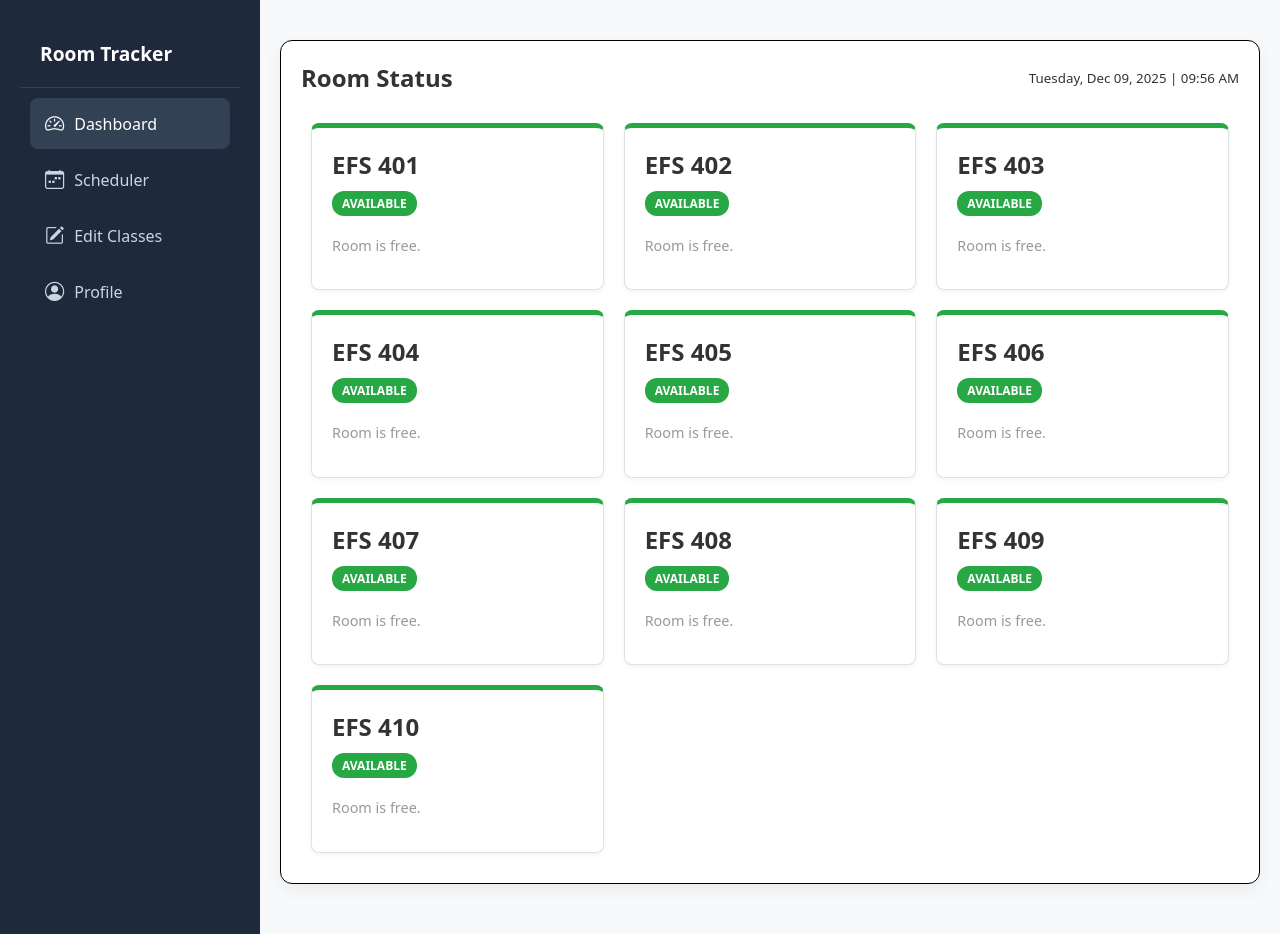
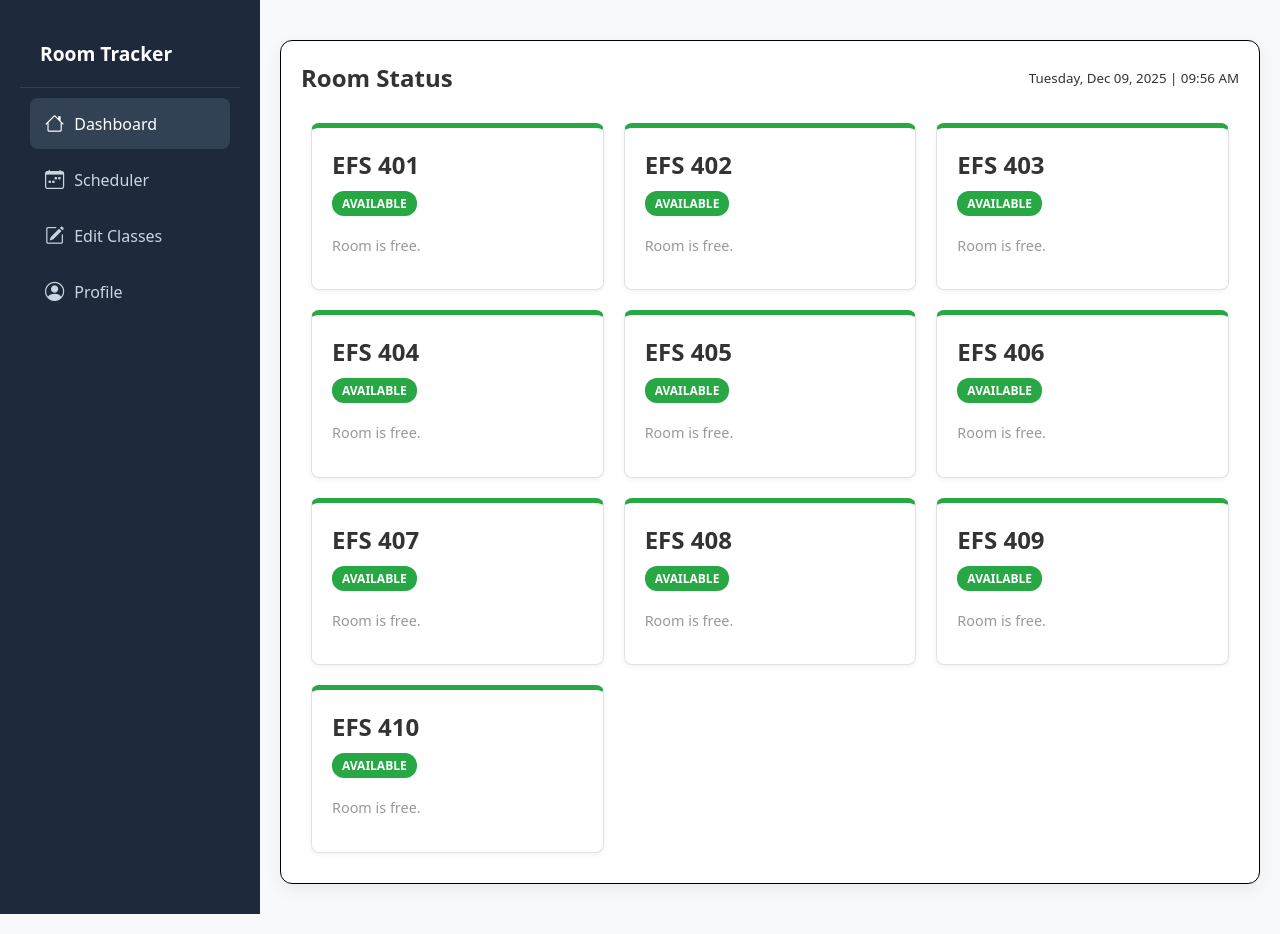
Before and after one commit to b1enb1en/1stSem_finalProj, a PHP site: page /src/dashboard.php in a window 1280 px wide. Run offline with PHP 8.4, Linux system fonts and the light colour scheme; the visitor is signed in with stand-in values (Sample User, id 1); data comes from the database, SQL or seed files in the repository.

Commit message:
updated icons

```diff
--- a/assets/css/db_styles.css
+++ b/assets/css/db_styles.css
@@ -210,7 +210,7 @@ th {
     }
 
     .box {
-        margin-bottom: 20px;
+        /* margin-top: 2px; */
     }
 }
 
--- a/src/dashboard.php
+++ b/src/dashboard.php
@@ -60,7 +60,7 @@ $rooms = $stmt->fetchAll();
         <ul class="nav-links">
             <li>
             <a href="dashboard.php" class="active">
-                <i class="bi bi-speedometer2"></i> Dashboard
+                <i class="bi bi-house"></i> Dashboard
             </a>
             </li>
 
--- a/src/manage_schedules.php
+++ b/src/manage_schedules.php
@@ -70,7 +70,7 @@ $rooms = $db->query("SELECT * FROM rooms ORDER BY name")->fetchAll();
         <ul class="nav-links">
             <li>
             <a href="dashboard.php">
-                <i class="bi bi-speedometer2"></i> Dashboard
+                <i class="bi bi-house"></i> Dashboard
             </a>
             </li>
 
--- a/src/profile.php
+++ b/src/profile.php
@@ -42,7 +42,7 @@ if ($_SERVER['REQUEST_METHOD'] === 'POST') {
         <ul class="nav-links">
             <li>
             <a href="dashboard.php">
-                <i class="bi bi-speedometer2"></i> Dashboard
+                <i class="bi bi-house"></i> Dashboard
             </a>
             </li>
 
--- a/src/scheduler.php
+++ b/src/scheduler.php
@@ -54,7 +54,7 @@ if ($_SERVER['REQUEST_METHOD'] === 'POST') {
         <ul class="nav-links">
             <li>
             <a href="dashboard.php">
-                <i class="bi bi-speedometer2"></i> Dashboard
+                <i class="bi bi-house"></i> Dashboard
             </a>
             </li>
 
```
